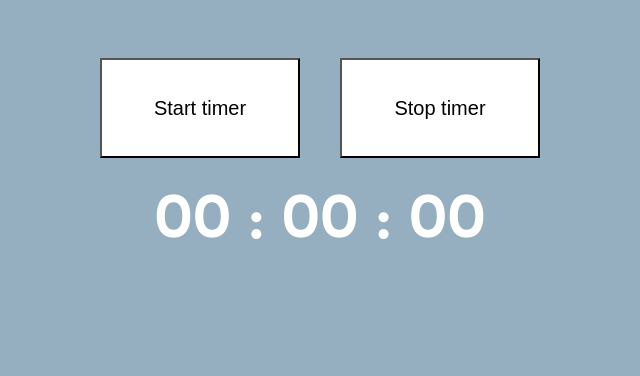
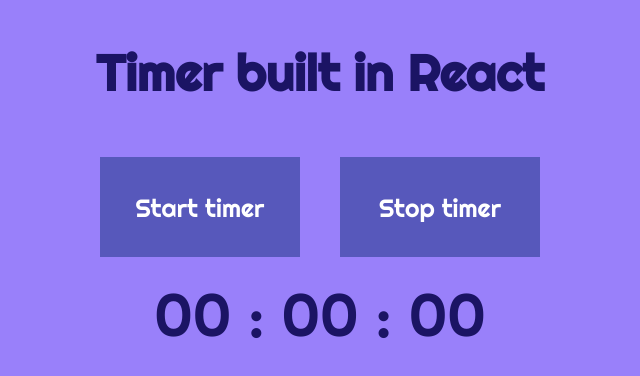
Before and after one commit to krystynasz/zad-15.7, a website: page index.html in a window 1280 px wide. Shown: the whole page, without its empty margins (320-960 px from the left). Drawn offline with nearby package versions, Linux system fonts and the light colour scheme.

Commit message:
Update styles.css and readme.md

```diff
--- a/index.html
+++ b/index.html
@@ -6,6 +6,7 @@
     <link rel="stylesheet" type="text/css" href="styles.css">
   </head>
   <body>
+    <h1>Timer built in React</h1>
     <div class="stopwatch"></div>
     <script src="https://unpkg.com/react@15.3.2/dist/react.js"></script>
     <script src="https://unpkg.com/react-dom@15.3.2/dist/react-dom.js"></script>
--- a/styles.css
+++ b/styles.css
@@ -1,8 +1,8 @@
 @import url('https://fonts.googleapis.com/css?family=Righteous');
 
 body {
-    background-color: #95afc0;
-    color: white;
+    background-color: #9980FA;
+    color: #1B1464;
     font-family: 'Righteous', cursive;
     font-size: 25px;
     flex-direction: column;
@@ -13,13 +13,22 @@
 
 button {
     margin: 20px;
-    background-color: white;
+    background-color: #5758BB;
+    color: white;
+    border: none;
     width: 200px;
     height: 100px;
     font-size: 20px;
+    font-family: 'Righteous', cursive;
+    font-size: 25px;
+}
+
+button:hover {
+    background-color: #0652DD;
+    cursor: pointer;
 }
 .stopwatch {
     font-size: 60px;
-    margin: 30px;
+    //margin: 30px;
     text-align: center;
 }
```
Also changed, not shown: README.md.
